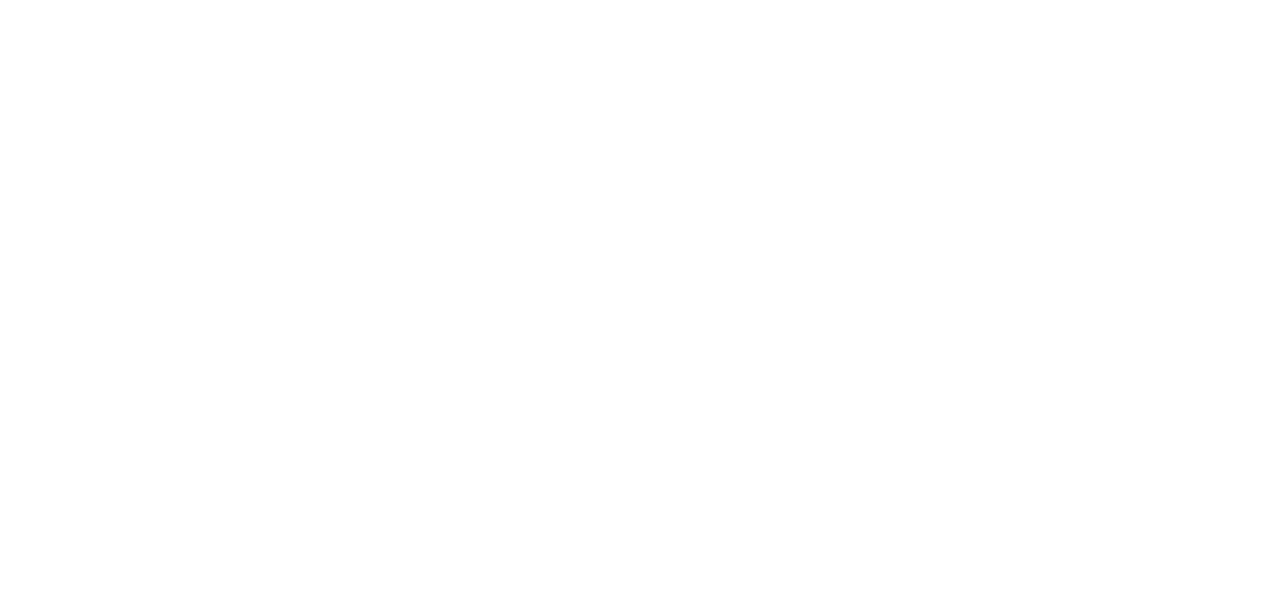
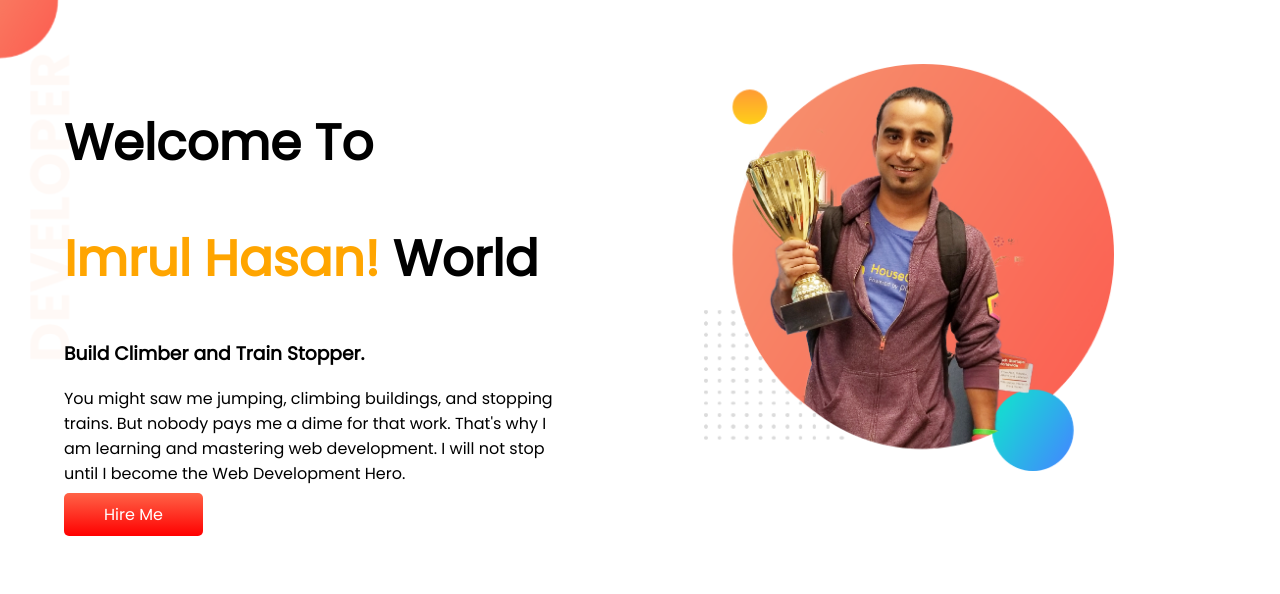
Before and after one commit to hasanimrul/portfolio-phero, a plain HTML site: page index.html in a window 1280 px wide. Drawn offline with Linux system fonts and the light colour scheme.

Commit message:
top part added

```diff
--- a/index.html
+++ b/index.html
@@ -5,9 +5,25 @@
     <meta http-equiv="X-UA-Compatible" content="IE=edge">
     <meta name="viewport" content="width=device-width, initial-scale=1.0">
     <title>Phero Portfolio</title>
+    <link rel="preconnect" href="https://fonts.googleapis.com">
+    <link rel="preconnect" href="https://fonts.gstatic.com" crossorigin>
+    <link href="https://fonts.googleapis.com/css2?family=Poppins&display=swap" rel="stylesheet">
     <link rel="stylesheet" href="style.css">
 </head>
 <body>
-
+    <section class="top-banner">
+        <div class="half-width">
+            <h1>Welcome To</h1>
+            <h1><span class="name-color">Imrul Hasan!</span> World</h1>
+            <h3>Build Climber and Train Stopper.</h3>
+            <p>
+                You might saw me jumping, climbing buildings, and stopping trains. But nobody pays me a dime for that work. That's why I am learning and mastering web development. I will not stop until I become the Web Development Hero.
+            </p>
+            <a class="hire-link" target="_blank" href="www.linkedin.com/in/imrul-hasan"> Hire Me </a>
+        </div>
+        <div class="half-width">
+            <img src="images/jhankar.png" alt="Jhankar Mahbub">
+        </div>
+    </section>
 </body>
 </html>
--- a/style.css
+++ b/style.css
@@ -0,0 +1,32 @@
+body{
+    font-family: 'Poppins', sans-serif;
+    margin: 0;
+}
+h1{
+    font-size:50px;
+}
+.name-color{
+    color:orange;
+}
+section{
+    display:flex;
+}
+.half-width{
+    width:50%;
+    padding: 5%;
+}
+.half-width img{
+    width: 80%;
+}
+.hire-link{
+    text-decoration: none;
+    background-image: linear-gradient(tomato, red );
+    padding: 10px 40px;
+    border-radius: 5px;
+    color: white;
+    font-weight: 400;
+}
+.top-banner{
+    background-image: url(images/top-banner.png);
+    background-repeat: no-repeat;
+}
```
Also changed, not shown: images/dream-bg.png (added), images/exp-bg.png (added), images/jhankar.png (added), images/jhankar2.png (added), images/my-bg.png (added), images/my-bg2.png (added), images/top-banner.png (added), 7 other files.
